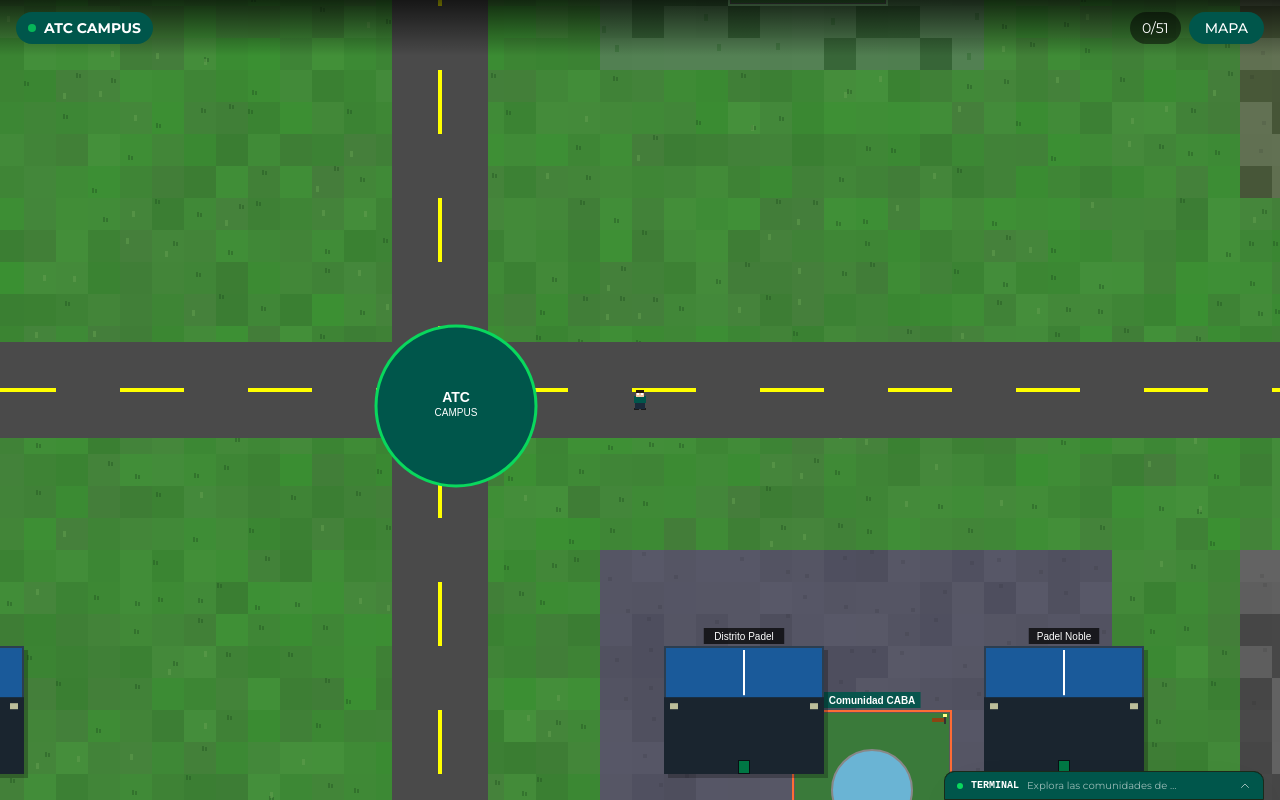
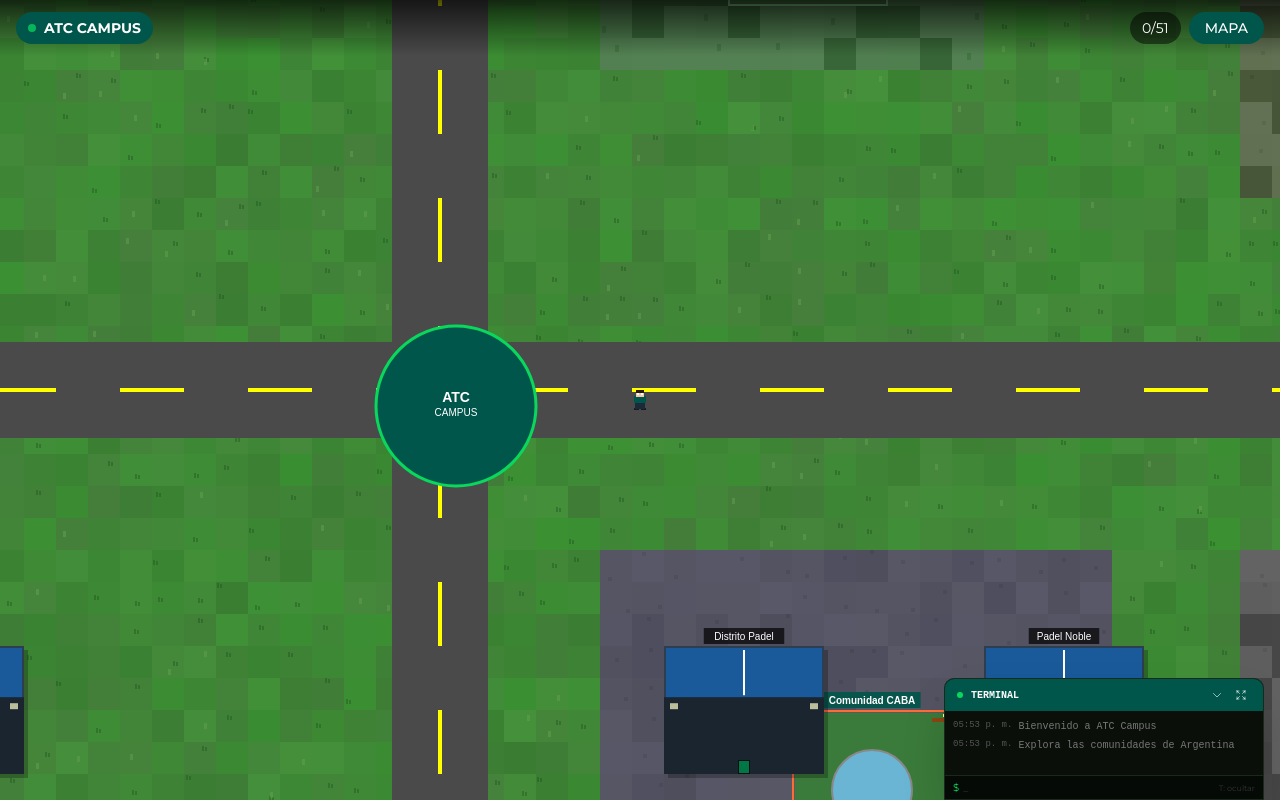
Before and after one commit to noreply-atc/v0-lado-b-comunidades, a Next.js app: page /game in a window 1280 px wide. Built offline with nearby package versions, Linux system fonts and the light colour scheme.

Commit message:
feat: enhance terminal and integrate community actions
Terminal now always visible, expandable, and with action bar for communities. Corrected spawn position and fixed old terminalOpen reference.

```diff
--- a/app/game/page.tsx
+++ b/app/game/page.tsx
@@ -430,7 +430,6 @@ export default function GamePage() {
   const [mapView, setMapView] = useState<'list' | 'map'>('list');
   const [searchQuery, setSearchQuery] = useState('');
   const [currentRegion, setCurrentRegion] = useState<Region | null>(null);
-  const [currentCommunity, setCurrentCommunity] = useState<Community | null>(null);
   const [discoveredCount, setDiscoveredCount] = useState(0);
   const [showHint, setShowHint] = useState(true);
   const [terminalLogs, setTerminalLogs] = useState<LogEntry[]>([]);
@@ -445,7 +444,8 @@ export default function GamePage() {
       { id: 1, type: 'info', message: 'Explora las comunidades de Argentina', timestamp: new Date() },
     ]);
   }, []);
-  const [terminalOpen, setTerminalOpen] = useState(false); // Start collapsed
+  const [terminalMode, setTerminalMode] = useState<'mini' | 'normal' | 'full'>('normal'); // mini=minimizado, normal=3 lineas, full=pantalla completa
+  const [pendingAction, setPendingAction] = useState<{ community: Community; region: Region } | null>(null); // Comunidad esperando accion
   const terminalRef = useRef<HTMLDivElement>(null);
   const logIdRef = useRef(0);
 
@@ -557,7 +557,7 @@ export default function GamePage() {
     const handleKeyDown = (e: KeyboardEvent) => {
       keysRef.current[e.key] = true;
       if (e.key === 'm' || e.key === 'M') setShowMap(prev => !prev);
-      if (e.key === 't' || e.key === 'T') setTerminalOpen(prev => !prev);
+      if (e.key === 't' || e.key === 'T') setTerminalMode(prev => prev === 'mini' ? 'normal' : 'mini');
     };
     const handleKeyUp = (e: KeyboardEvent) => {
       keysRef.current[e.key] = false;
@@ -930,7 +930,16 @@ export default function GamePage() {
           break;
         }
       }
-      setCurrentCommunity(nearCommunity);
+      // Si estamos cerca de una comunidad descubierta, mostrarla como accion pendiente en terminal
+  if (nearCommunity && discoveredRef.current.has(nearCommunity.id)) {
+    const comm = nearCommunity; // Capturar en variable local
+    const nearRegion = REGIONS.find(r => r.communities.some(c => c.id === comm.id));
+    if (nearRegion) {
+      setPendingAction({ community: comm, region: nearRegion });
+    }
+  } else {
+    setPendingAction(null);
+  }
 
       // Clear
       ctx.fillStyle = '#1a2a1a';
@@ -1119,41 +1128,63 @@ export default function GamePage() {
         </div>
       )}
 
-      {/* Terminal Panel */}
-{/* Terminal chat - compacto abajo */}
-  <div className={`fixed left-4 right-4 md:left-auto md:right-4 md:w-80 bg-[#0a0f0a]/95 border border-[#1a2a1a] rounded-t-lg overflow-hidden shadow-2xl transition-all duration-200 ${terminalOpen ? 'bottom-0 max-h-48' : 'bottom-0 max-h-8'}`}>
-    {/* Header - siempre visible, clickeable para expandir */}
-    <button
-      onClick={() => setTerminalOpen(!terminalOpen)}
-      className="w-full flex items-center justify-between px-3 py-1.5 bg-[#00564B] hover:bg-[#006655] transition-colors"
-    >
+      {/* Terminal integrada - siempre visible abajo */}
+  <div className={`fixed transition-all duration-300 ${
+    terminalMode === 'full'
+      ? 'inset-4 md:inset-8'
+      : terminalMode === 'mini'
+        ? 'bottom-0 left-4 right-4 md:left-auto md:right-4 md:w-72'
+        : 'bottom-0 left-4 right-4 md:left-auto md:right-4 md:w-80'
+  } bg-[#0a0f0a] border border-[#1a2a1a] ${terminalMode === 'full' ? 'rounded-lg' : 'rounded-t-lg'} overflow-hidden shadow-2xl z-50 flex flex-col`}>
+
+    {/* Header */}
+    <div className="flex items-center justify-between px-3 py-1.5 bg-[#00564B] shrink-0">
       <div className="flex items-center gap-2">
-        <div className={`w-1.5 h-1.5 rounded-full ${terminalLogs.length > 2 ? 'bg-[#09D85D] animate-pulse' : 'bg-[#09D85D]'}`} />
+        <div className={`w-1.5 h-1.5 rounded-full ${pendingAction ? 'bg-[#ff9800] animate-pulse' : 'bg-[#09D85D]'}`} />
         <span className="text-white text-[10px] font-bold font-mono">TERMINAL</span>
-        {!terminalOpen && terminalLogs.length > 0 && (
-          <span className="text-white/60 text-[10px] truncate max-w-[150px]">
-            {terminalLogs[terminalLogs.length - 1]?.message.substring(0, 30)}...
+        {terminalMode === 'mini' && terminalLogs.length > 0 && (
+          <span className="text-white/60 text-[10px] truncate max-w-[120px]">
+            {terminalLogs[terminalLogs.length - 1]?.message.substring(0, 25)}...
           </span>
         )}
       </div>
-      <svg
-        className={`w-3 h-3 text-white/60 transition-transform ${terminalOpen ? 'rotate-180' : ''}`}
-        fill="none"
-        stroke="currentColor"
-        viewBox="0 0 24 24"
-      >
-        <path strokeLinecap="round" strokeLinejoin="round" strokeWidth={2} d="M5 15l7-7 7 7" />
-      </svg>
-    </button>
+      <div className="flex items-center gap-1">
+        {/* Minimizar */}
+        <button
+          onClick={() => setTerminalMode(terminalMode === 'mini' ? 'normal' : 'mini')}
+          className="p-1 text-white/60 hover:text-white transition-colors"
+          title={terminalMode === 'mini' ? 'Expandir' : 'Minimizar'}
+        >
+          <svg className="w-3 h-3" fill="none" stroke="currentColor" viewBox="0 0 24 24">
+            <path strokeLinecap="round" strokeLinejoin="round" strokeWidth={2} d={terminalMode === 'mini' ? 'M5 15l7-7 7 7' : 'M19 9l-7 7-7-7'} />
+          </svg>
+        </button>
+        {/* Fullscreen */}
+        <button
+          onClick={() => setTerminalMode(terminalMode === 'full' ? 'normal' : 'full')}
+          className="p-1 text-white/60 hover:text-white transition-colors"
+          title={terminalMode === 'full' ? 'Salir de pantalla completa' : 'Pantalla completa'}
+        >
+          <svg className="w-3 h-3" fill="none" stroke="currentColor" viewBox="0 0 24 24">
+            {terminalMode === 'full' ? (
+              <path strokeLinecap="round" strokeLinejoin="round" strokeWidth={2} d="M6 18L18 6M6 6l12 12" />
+            ) : (
+              <path strokeLinecap="round" strokeLinejoin="round" strokeWidth={2} d="M4 8V4m0 0h4M4 4l5 5m11-1V4m0 0h-4m4 0l-5 5M4 16v4m0 0h4m-4 0l5-5m11 5l-5-5m5 5v-4m0 4h-4" />
+            )}
+          </svg>
+        </button>
+      </div>
+    </div>
 
-    {/* Content - solo visible cuando esta abierto */}
-    {terminalOpen && (
+    {/* Content - visible si no esta minimizado */}
+    {terminalMode !== 'mini' && (
       <>
+        {/* Logs */}
         <div
           ref={terminalRef}
-          className="overflow-y-auto p-2 font-mono text-[10px] space-y-1 max-h-32"
+          className={`overflow-y-auto p-2 font-mono text-[10px] space-y-1 ${terminalMode === 'full' ? 'flex-1' : 'h-16'}`}
         >
-          {terminalLogs.slice(-8).map((log) => (
+          {(terminalMode === 'full' ? terminalLogs : terminalLogs.slice(-3)).map((log) => (
             <div key={log.id} className="flex items-start gap-1.5">
               <span className="text-[#555] shrink-0 text-[9px]">
                 {log.timestamp.toLocaleTimeString('es-AR', { hour: '2-digit', minute: '2-digit' })}
@@ -1166,55 +1197,42 @@ export default function GamePage() {
               }`}>
                 {log.message}
               </span>
-              {log.link && (
-                <a
-                  href={log.link}
-                  target="_blank"
-                  rel="noopener noreferrer"
-                  className="shrink-0 px-1.5 py-0.5 bg-[#25D366] hover:bg-[#20bd5a] text-white text-[8px] rounded transition-colors"
-                >
-                  Unirse
-                </a>
-              )}
             </div>
           ))}
         </div>
-        <div className="px-2 py-1 bg-[#060a06] border-t border-[#1a2a1a] flex items-center gap-1">
+
+        {/* Accion pendiente - comunidad descubierta */}
+        {pendingAction && (
+          <div className="px-2 py-2 bg-[#0d1a0d] border-t border-[#1a2a1a]">
+            <div className="flex items-center justify-between gap-2">
+              <div className="flex items-center gap-1.5 min-w-0">
+                <span className="text-sm shrink-0">{SPORT_EMOJI[pendingAction.community.sport]}</span>
+                <div className="min-w-0">
+                  <p className="text-[#09D85D] text-[10px] font-bold truncate">{pendingAction.community.name}</p>
+                  <p className="text-[#666] text-[8px]">{pendingAction.community.members} miembros</p>
+                </div>
+              </div>
+              <a
+                href={pendingAction.community.whatsapp}
+                target="_blank"
+                rel="noopener noreferrer"
+                className="shrink-0 px-3 py-1.5 bg-[#25D366] hover:bg-[#20bd5a] text-white text-[9px] font-bold rounded transition-colors"
+              >
+                Unirme
+              </a>
+            </div>
+          </div>
+        )}
+
+        {/* Footer */}
+        <div className="px-2 py-1 bg-[#060a06] border-t border-[#1a2a1a] flex items-center gap-1 shrink-0">
           <span className="text-[#09D85D] text-[10px]">$</span>
           <span className="text-[#444] text-[10px] animate-pulse">_</span>
-          <span className="text-[#333] text-[8px] ml-auto">Presiona T para ocultar</span>
+          <span className="text-[#333] text-[8px] ml-auto">T: ocultar</span>
         </div>
       </>
     )}
   </div>
-
-      {/* Community popup */}
-      {currentCommunity && (
-        <div className="fixed bottom-32 left-1/2 -translate-x-1/2 w-[90%] max-w-sm bg-[#111] border border-[#333] rounded-xl overflow-hidden shadow-2xl">
-          <div className="px-4 py-3 bg-[#00564B]">
-            <div className="flex items-center justify-between">
-              <div className="flex items-center gap-2">
-                <span className="text-xl">{SPORT_EMOJI[currentCommunity.sport]}</span>
-                <span className="text-white font-bold">{currentCommunity.name}</span>
-              </div>
-              <span className="text-[#88ccaa] text-sm">{currentCommunity.members} miembros</span>
-            </div>
-            {currentCommunity.city && (
-              <p className="text-[#aaddbb] text-xs mt-1">{currentCommunity.city}</p>
-            )}
-          </div>
-          <div className="p-4">
-            <a
-              href={currentCommunity.whatsapp}
-              target="_blank"
-              rel="noopener noreferrer"
-              className="block w-full py-3 bg-[#25D366] hover:bg-[#20bd5a] text-white text-center font-bold rounded-lg transition-colors"
-            >
-              Unirme al WhatsApp
-            </a>
-          </div>
-        </div>
-      )}
 
       {/* Joystick (mobile) */}
       <div
```
